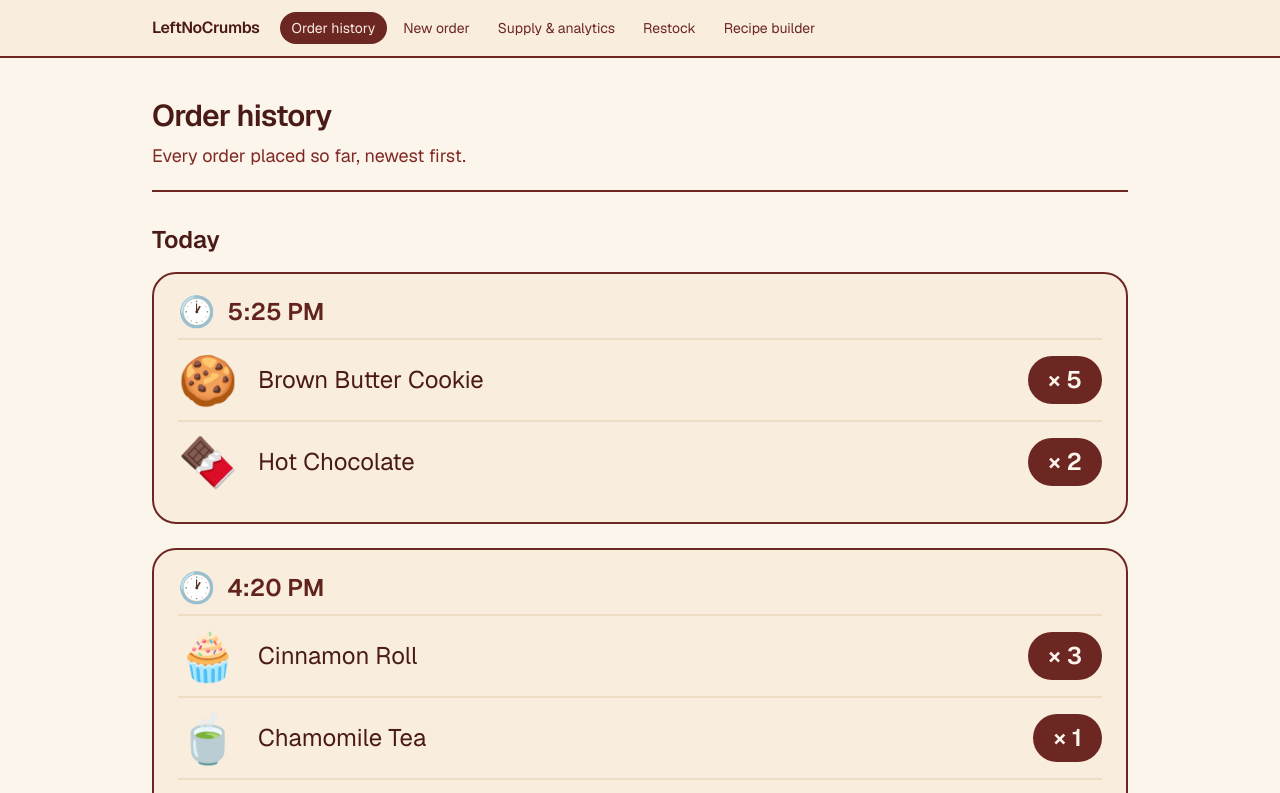
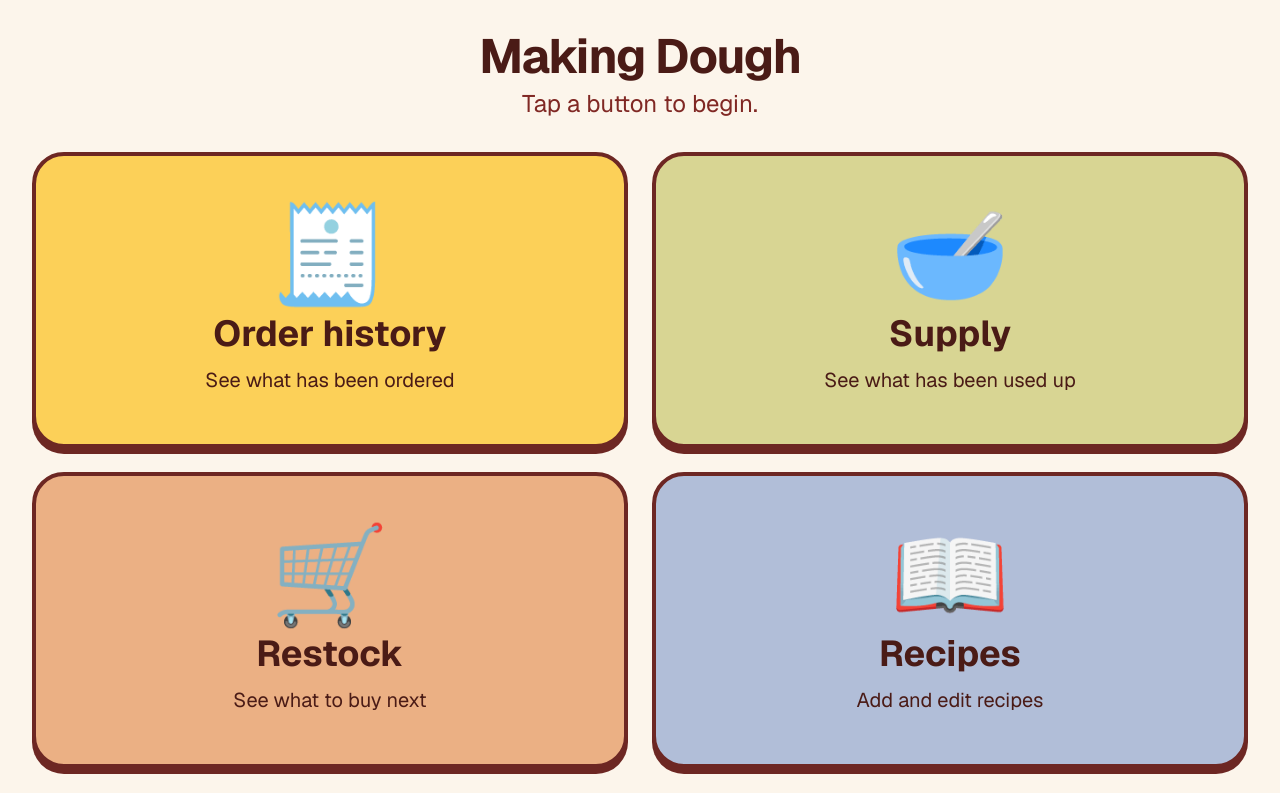
Before and after one commit to blairzhang02/Socractica-Buldathon, a Next.js app: page / in a window 1280 px wide. Shown: the top 793 px of the page. Built offline with nearby package versions, Linux system fonts and the light colour scheme.

Commit message:
easy grandma menu

```diff
--- /dev/null
+++ b/app/_components/home-bar.tsx
@@ -0,0 +1,30 @@
+"use client";
+
+import Link from "next/link";
+import { usePathname } from "next/navigation";
+
+/**
+ * The way back to the menu. Sticks to the top of every screen except the menu
+ * itself, so you are never more than one tap from home — even halfway down a
+ * long list.
+ */
+export function HomeBar() {
+  const pathname = usePathname();
+  if (pathname === "/") return null;
+
+  return (
+    <div className="sticky top-0 z-20 border-b-4 border-chocolate-700 bg-cream-100">
+      <div className="mx-auto w-full max-w-5xl px-6 py-4">
+        <Link
+          href="/"
+          className="inline-flex items-center gap-3 rounded-full bg-chocolate-700 px-8 py-4 text-2xl font-bold text-cream-50 transition-colors hover:bg-chocolate-900 focus-visible:outline-4 focus-visible:outline-offset-4 focus-visible:outline-chocolate-900"
+        >
+          <span aria-hidden="true" className="text-3xl leading-none">
+            🏠
+          </span>
+          Back to menu
+        </Link>
+      </div>
+    </div>
+  );
+}
--- /dev/null
+++ b/app/_components/screen.tsx
@@ -0,0 +1,9 @@
+/**
+ * Page body for everything except the menu. The menu fills the window edge to
+ * edge, so the shared width and padding live here rather than in the layout.
+ */
+export function Screen({ children }: { children: React.ReactNode }) {
+  return (
+    <div className="mx-auto w-full max-w-5xl px-6 py-10">{children}</div>
+  );
+}
--- a/app/_components/site-nav.tsx
+++ /dev/null
@@ -1,43 +0,0 @@
-"use client";
-
-import Link from "next/link";
-import { usePathname } from "next/navigation";
-
-const links = [
-  { href: "/", label: "Order history" },
-  { href: "/new-order", label: "New order" },
-  { href: "/analytics", label: "Supply & analytics" },
-  { href: "/restock", label: "Restock" },
-  { href: "/recipe-builder", label: "Recipe builder" },
-] as const;
-
-export function SiteNav() {
-  const pathname = usePathname();
-
-  return (
-    <header className="border-b-2 border-chocolate-700 bg-cream-100">
-      <nav className="mx-auto flex max-w-5xl flex-wrap items-center gap-1 px-6 py-3">
-        <span className="mr-4 font-semibold tracking-tight text-chocolate-900">
-          LeftNoCrumbs
-        </span>
-        {links.map(({ href, label }) => {
-          const active = pathname === href;
-          return (
-            <Link
-              key={href}
-              href={href}
-              aria-current={active ? "page" : undefined}
-              className={`rounded-full px-3 py-1.5 text-sm transition-colors ${
-                active
-                  ? "bg-chocolate-700 text-cream-100"
-                  : "text-chocolate-700 hover:bg-cream-200"
-              }`}
-            >
-              {label}
-            </Link>
-          );
-        })}
-      </nav>
-    </header>
-  );
-}
--- a/app/analytics/page.tsx
+++ b/app/analytics/page.tsx
@@ -1,4 +1,5 @@
 import { PageHeader } from "@/app/_components/page-header";
+import { Screen } from "@/app/_components/screen";
 import {
   UsageView,
   type UsagePeriod,
@@ -35,12 +36,12 @@ export default async function Page() {
   ];
 
   return (
-    <>
+    <Screen>
       <PageHeader
         title="Supply & analytics"
         description="What your orders used up."
       />
       <UsageView periods={periods} />
-    </>
+    </Screen>
   );
 }
--- a/app/layout.tsx
+++ b/app/layout.tsx
@@ -1,6 +1,6 @@
 import type { Metadata } from "next";
 import { Geist, Geist_Mono } from "next/font/google";
-import { SiteNav } from "@/app/_components/site-nav";
+import { HomeBar } from "@/app/_components/home-bar";
 import "./globals.css";
 
 const geistSans = Geist({
@@ -24,11 +24,9 @@ export default function RootLayout({ children }: LayoutProps<"/">) {
       lang="en"
       className={`${geistSans.variable} ${geistMono.variable} h-full antialiased`}
     >
-      <body className="min-h-full flex flex-col">
-        <SiteNav />
-        <main className="mx-auto w-full max-w-5xl flex-1 px-6 py-10">
-          {children}
-        </main>
+      <body className="flex min-h-full flex-col">
+        <HomeBar />
+        <main className="flex flex-1 flex-col">{children}</main>
       </body>
     </html>
   );
--- a/app/new-order/page.tsx
+++ b/app/new-order/page.tsx
@@ -1,16 +1,17 @@
 import { PageHeader } from "@/app/_components/page-header";
+import { Screen } from "@/app/_components/screen";
 
 // Owner: TBD
 // TODO: order entry form (add/remove line items, quantities, units) plus the
 // recipe template creator, so a saved recipe can prefill an order.
 export default function Page() {
   return (
-    <>
+    <Screen>
       <PageHeader
         title="New order"
         description="Enter order items, or build a reusable recipe template."
       />
       <p className="text-sm opacity-60">Nothing here yet.</p>
-    </>
+    </Screen>
   );
 }
--- /dev/null
+++ b/app/orders/page.tsx
@@ -0,0 +1,107 @@
+import { PageHeader } from "@/app/_components/page-header";
+import { Screen } from "@/app/_components/screen";
+import { pastOrders, type PastOrder } from "@/lib/data/past-orders";
+import { CAFE_TIME_ZONE, dayKey } from "@/lib/usage";
+
+// Owner: TBD
+// Mockup: past orders showing items, quantity and timestamp only. Reads from
+// lib/data/past-orders.ts until orders are stored for real.
+
+const dayLabel = new Intl.DateTimeFormat("en-US", {
+  weekday: "long",
+  month: "long",
+  day: "numeric",
+  timeZone: CAFE_TIME_ZONE,
+});
+
+const timeLabel = new Intl.DateTimeFormat("en-US", {
+  hour: "numeric",
+  minute: "2-digit",
+  timeZone: CAFE_TIME_ZONE,
+});
+
+function groupByDay(orders: PastOrder[]) {
+  const today = dayKey(new Date());
+  const yesterday = dayKey(new Date(Date.now() - 86_400_000));
+  const groups: { key: string; label: string; orders: PastOrder[] }[] = [];
+
+  for (const order of orders) {
+    const date = new Date(order.placedAt);
+    const key = dayKey(date);
+    let group = groups.find((g) => g.key === key);
+    if (!group) {
+      const label =
+        key === today
+          ? "Today"
+          : key === yesterday
+            ? "Yesterday"
+            : dayLabel.format(date);
+      group = { key, label, orders: [] };
+      groups.push(group);
+    }
+    group.orders.push(order);
+  }
+
+  return groups;
+}
+
+export default function Page() {
+  const groups = groupByDay(pastOrders);
+
+  return (
+    <Screen>
+      <PageHeader
+        title="Order history"
+        description="Every order placed so far, newest first."
+      />
+
+      <div className="space-y-10">
+        {groups.map((group) => (
+          <section key={group.key}>
+            <h2 className="mb-4 text-2xl font-semibold text-chocolate-900">
+              {group.label}
+            </h2>
+
+            <ul className="space-y-6">
+              {group.orders.map((order) => (
+                <li
+                  key={order.id}
+                  className="rounded-3xl border-2 border-chocolate-700 bg-cream-100 px-6 py-5"
+                >
+                  <p className="flex items-center gap-3 text-2xl font-semibold text-chocolate-800">
+                    <span aria-hidden="true" className="text-3xl">
+                      🕐
+                    </span>
+                    {timeLabel.format(new Date(order.placedAt))}
+                  </p>
+
+                  <ul className="mt-2">
+                    {order.items.map((item) => (
+                      <li
+                        key={item.name}
+                        className="flex items-center gap-5 border-t-2 border-cream-300 py-4"
+                      >
+                        <span aria-hidden="true" className="text-5xl leading-none">
+                          {item.icon}
+                        </span>
+                        <span className="flex-1 text-2xl text-chocolate-900">
+                          {item.name}
+                        </span>
+                        <span className="rounded-full bg-chocolate-700 px-5 py-2 text-2xl font-semibold text-cream-50">
+                          <span aria-hidden="true">×&nbsp;{item.quantity}</span>
+                          <span className="sr-only">
+                            {item.quantity} ordered
+                          </span>
+                        </span>
+                      </li>
+                    ))}
+                  </ul>
+                </li>
+              ))}
+            </ul>
+          </section>
+        ))}
+      </div>
+    </Screen>
+  );
+}
--- a/app/page.tsx
+++ b/app/page.tsx
@@ -1,106 +1,77 @@
-import { PageHeader } from "@/app/_components/page-header";
-import { pastOrders, type PastOrder } from "@/lib/data/past-orders";
-import { CAFE_TIME_ZONE, dayKey } from "@/lib/usage";
+import Link from "next/link";
 
-// Owner: TBD
-// Mockup: past orders showing items, quantity and timestamp only. Reads from
-// lib/data/past-orders.ts until orders are stored for real.
+// The menu. Four big targets, nothing else on screen — no nav bar, no scroll.
+// Every other screen gets a "Back to menu" button from app/_components/home-bar.
 
-const dayLabel = new Intl.DateTimeFormat("en-US", {
-  weekday: "long",
-  month: "long",
-  day: "numeric",
-  timeZone: CAFE_TIME_ZONE,
-});
+type Destination = {
+  href: "/orders" | "/analytics" | "/restock" | "/recipe-builder";
+  icon: string;
+  label: string;
+  blurb: string;
+  tile: string;
+};
 
-const timeLabel = new Intl.DateTimeFormat("en-US", {
-  hour: "numeric",
-  minute: "2-digit",
-  timeZone: CAFE_TIME_ZONE,
-});
-
-function groupByDay(orders: PastOrder[]) {
-  const today = dayKey(new Date());
-  const yesterday = dayKey(new Date(Date.now() - 86_400_000));
-  const groups: { key: string; label: string; orders: PastOrder[] }[] = [];
-
-  for (const order of orders) {
-    const date = new Date(order.placedAt);
-    const key = dayKey(date);
-    let group = groups.find((g) => g.key === key);
-    if (!group) {
-      const label =
-        key === today
-          ? "Today"
-          : key === yesterday
-            ? "Yesterday"
-            : dayLabel.format(date);
-      group = { key, label, orders: [] };
-      groups.push(group);
-    }
-    group.orders.push(order);
-  }
-
-  return groups;
-}
+const destinations: Destination[] = [
+  {
+    href: "/orders",
+    icon: "🧾",
+    label: "Order history",
+    blurb: "See what has been ordered",
+    tile: "bg-custard hover:bg-honey",
+  },
+  {
+    href: "/analytics",
+    icon: "🥣",
+    label: "Supply",
+    blurb: "See what has been used up",
+    tile: "bg-matcha hover:bg-lime",
+  },
+  {
+    href: "/restock",
+    icon: "🛒",
+    label: "Restock",
+    blurb: "See what to buy next",
+    tile: "bg-tan hover:bg-tangerine",
+  },
+  {
+    href: "/recipe-builder",
+    icon: "📖",
+    label: "Recipes",
+    blurb: "Add and edit recipes",
+    tile: "bg-periwinkle hover:bg-blueberry",
+  },
+];
 
 export default function Page() {
-  const groups = groupByDay(pastOrders);
+  return (
+    <div className="flex flex-1 flex-col px-5 py-6 sm:px-8 sm:py-8">
+      <header className="mb-6 text-center sm:mb-8">
+        <h1 className="text-4xl font-bold tracking-tight text-chocolate-900 sm:text-5xl">
+          Making Dough
+        </h1>
+        <p className="mt-2 text-xl text-chocolate-600 sm:text-2xl">
+          Tap a button to begin.
+        </p>
+      </header>
 
-  return (
-    <>
-      <PageHeader
-        title="Order history"
-        description="Every order placed so far, newest first."
-      />
-
-      <div className="space-y-10">
-        {groups.map((group) => (
-          <section key={group.key}>
-            <h2 className="mb-4 text-2xl font-semibold text-chocolate-900">
-              {group.label}
-            </h2>
-
-            <ul className="space-y-6">
-              {group.orders.map((order) => (
-                <li
-                  key={order.id}
-                  className="rounded-3xl border-2 border-chocolate-700 bg-cream-100 px-6 py-5"
+      <nav aria-label="Main menu" className="flex flex-1">
+        <ul className="grid w-full flex-1 grid-cols-1 gap-5 sm:grid-cols-2 sm:gap-6">
+          {destinations.map(({ href, icon, label, blurb, tile }) => (
+            <li key={href} className="flex min-h-44">
+              <Link
+                href={href}
+                className={`flex w-full flex-col items-center justify-center gap-3 rounded-[2rem] border-4 border-chocolate-700 p-6 text-center text-chocolate-900 shadow-[0_6px_0_var(--color-chocolate-700)] transition-transform hover:-translate-y-1 focus-visible:outline-4 focus-visible:outline-offset-4 focus-visible:outline-chocolate-900 active:translate-y-1 active:shadow-none ${tile}`}
               >
-                  <p className="flex items-center gap-3 text-2xl font-semibold text-chocolate-800">
-                    <span aria-hidden="true" className="text-3xl">
-                      🕐
+                <span aria-hidden="true" className="text-7xl leading-none sm:text-8xl">
+                  {icon}
                 </span>
-                    {timeLabel.format(new Date(order.placedAt))}
-                  </p>
-
-                  <ul className="mt-2">
-                    {order.items.map((item) => (
-                      <li
-                        key={item.name}
-                        className="flex items-center gap-5 border-t-2 border-cream-300 py-4"
-                      >
-                        <span aria-hidden="true" className="text-5xl leading-none">
-                          {item.icon}
-                        </span>
-                        <span className="flex-1 text-2xl text-chocolate-900">
-                          {item.name}
-                        </span>
-                        <span className="rounded-full bg-chocolate-700 px-5 py-2 text-2xl font-semibold text-cream-50">
-                          <span aria-hidden="true">×&nbsp;{item.quantity}</span>
-                          <span className="sr-only">
-                            {item.quantity} ordered
-                          </span>
-                        </span>
+                <span className="text-3xl font-bold sm:text-4xl">{label}</span>
+                <span className="text-lg sm:text-xl">{blurb}</span>
+              </Link>
             </li>
           ))}
         </ul>
-                </li>
-              ))}
-            </ul>
-          </section>
-        ))}
+      </nav>
     </div>
-    </>
   );
 }
--- a/app/recipe-builder/page.tsx
+++ b/app/recipe-builder/page.tsx
@@ -1,4 +1,5 @@
 import { PageHeader } from "@/app/_components/page-header";
+import { Screen } from "@/app/_components/screen";
 import { RecipeForm } from "@/app/recipe-builder/_components/recipe-form";
 import { RecipeList } from "@/app/recipe-builder/_components/recipe-list";
 import { readCatalog } from "@/lib/catalog";
@@ -19,7 +20,7 @@ export default async function Page() {
   }));
 
   return (
-    <>
+    <Screen>
       <PageHeader
         title="Recipe builder"
         description="Name the recipe, set the price, then type each ingredient."
@@ -27,6 +28,6 @@ export default async function Page() {
 
       <RecipeForm currency={currency} />
       <RecipeList recipes={recipes} />
-    </>
+    </Screen>
   );
 }
--- a/app/restock/page.tsx
+++ b/app/restock/page.tsx
@@ -1,16 +1,17 @@
 import { PageHeader } from "@/app/_components/page-header";
+import { Screen } from "@/app/_components/screen";
 
 // Owner: TBD
 // TODO: ranked restock suggestions — what to reorder, how much, by when —
 // derived from the supply calculations on /analytics.
 export default function Page() {
   return (
-    <>
+    <Screen>
       <PageHeader
         title="Restock recommendations"
         description="What to reorder next, and how much of it."
       />
       <p className="text-sm opacity-60">Nothing here yet.</p>
-    </>
+    </Screen>
   );
 }
```
Lines whose indentation alone changed are shown as unchanged.
